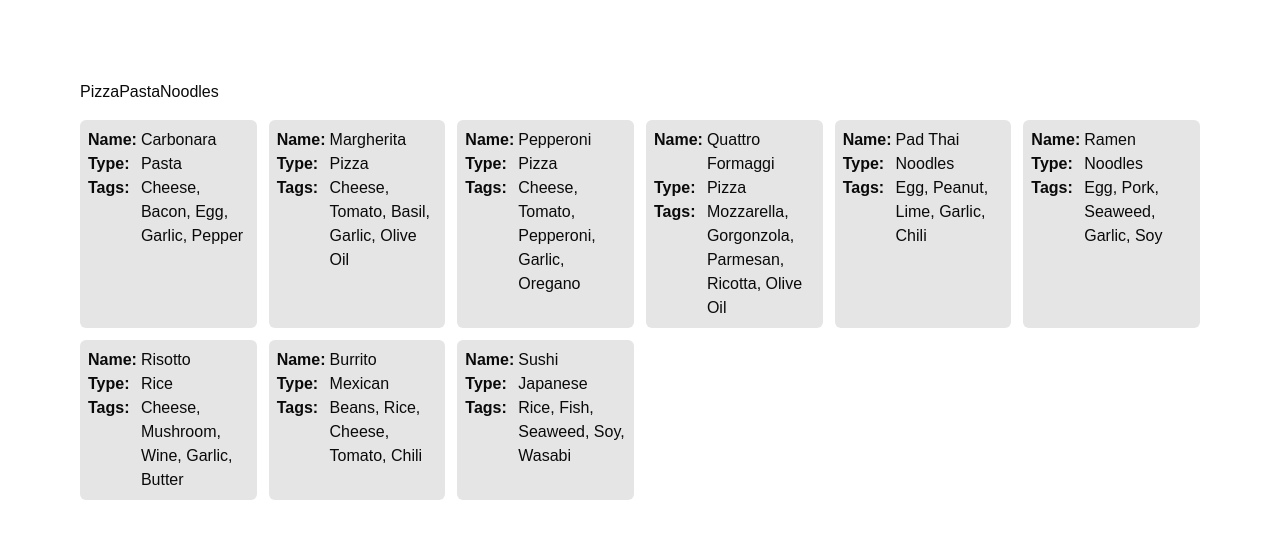
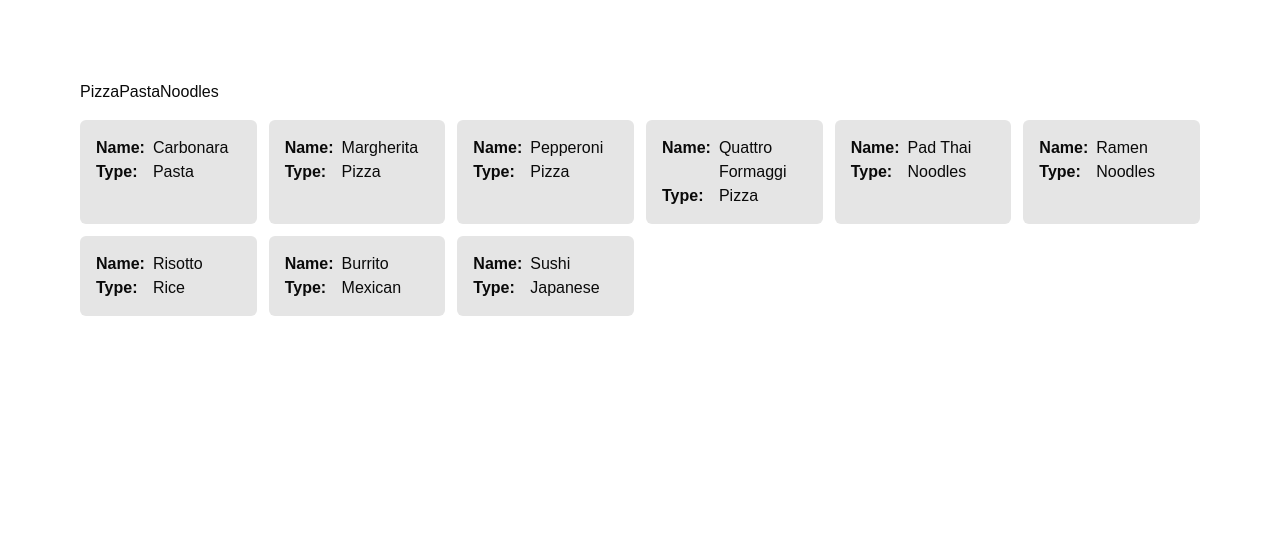
Before and after one commit to RaphaelHoepsWhy/filters, a Next.js app: page /en in a window 1280 px wide. Shown: the top 538 px of the page. Built offline with nearby package versions, Linux system fonts and the light colour scheme.

Commit message:
feat: filter

```diff
--- a/app/[locale]/components/Dish.tsx
+++ b/app/[locale]/components/Dish.tsx
@@ -8,14 +8,12 @@ type Props = {
 
 export default function Dish({ dish }: Props) {
   return (
-    <div key={dish.name} className="rounded-md bg-neutral-200 p-2">
-      <div className="grid grid-cols-[auto,1fr] gap-x-1">
+    <div key={dish.name} className="rounded-md bg-neutral-200 p-4">
+      <div className="grid grid-cols-[auto,1fr] gap-x-2">
         <div className="font-bold">Name:</div>
         <div> {dish.name} </div>
         <div className="font-bold">Type:</div>
         <div> {dish.type} </div>
-        <div className="font-bold">Tags:</div>
-        <div> {dish.tags.join(", ")}</div>
       </div>
     </div>
   )
--- a/app/[locale]/components/Dishes.tsx
+++ b/app/[locale]/components/Dishes.tsx
@@ -1,17 +1,18 @@
 import React from "react"
 import { getDishes } from "../actions"
 import Dish from "./Dish"
+import { cn } from "@/lib/utils"
 
 type Props = {
   className?: string
   type?: string
 }
 
-export default async function Dishes({ type }: Props) {
+export default async function Dishes({ type, className }: Props) {
   const dishes = await getDishes({ type })
 
   return (
-    <div className="grid w-full grid-cols-6 gap-3">
+    <div className={cn("grid w-full grid-cols-6 gap-3", className)}>
       {dishes.map((dish) => (
         <Dish key={dish.name} dish={dish} />
       ))}
--- a/app/[locale]/data.ts
+++ b/app/[locale]/data.ts
@@ -1,53 +1,43 @@
 export type DishData = {
   name: string
   type: string
-  tags: string[]
 }
 
 export const DISHES: DishData[] = [
   {
     name: "Carbonara",
     type: "Pasta",
-    tags: ["Cheese", "Bacon", "Egg", "Garlic", "Pepper"],
   },
   {
     name: "Margherita",
     type: "Pizza",
-    tags: ["Cheese", "Tomato", "Basil", "Garlic", "Olive Oil"],
   },
   {
     name: "Pepperoni",
     type: "Pizza",
-    tags: ["Cheese", "Tomato", "Pepperoni", "Garlic", "Oregano"],
   },
   {
     name: "Quattro Formaggi",
     type: "Pizza",
-    tags: ["Mozzarella", "Gorgonzola", "Parmesan", "Ricotta", "Olive Oil"],
   },
   {
     name: "Pad Thai",
     type: "Noodles",
-    tags: ["Egg", "Peanut", "Lime", "Garlic", "Chili"],
   },
   {
     name: "Ramen",
     type: "Noodles",
-    tags: ["Egg", "Pork", "Seaweed", "Garlic", "Soy"],
   },
   {
     name: "Risotto",
     type: "Rice",
-    tags: ["Cheese", "Mushroom", "Wine", "Garlic", "Butter"],
   },
   {
     name: "Burrito",
     type: "Mexican",
-    tags: ["Beans", "Rice", "Cheese", "Tomato", "Chili"],
   },
   {
     name: "Sushi",
     type: "Japanese",
-    tags: ["Rice", "Fish", "Seaweed", "Soy", "Wasabi"],
   },
 ]
--- a/app/[locale]/page.tsx
+++ b/app/[locale]/page.tsx
@@ -15,10 +15,13 @@ export default async function Home(props: Params) {
   const { type } = await props.searchParams
 
   return (
-    <div className="flex flex-col items-start gap-4 has-[[data-pending]]:opacity-50">
+    <div className="group flex flex-col items-start gap-4">
       <Filters />
       <Suspense fallback={<DishesSkeleton />}>
-        <Dishes type={type} />
+        <Dishes
+          type={type}
+          className="group-has-[[data-pending]]:animate-pulse group-has-[[data-pending]]:opacity-70"
+        />
       </Suspense>
     </div>
   )
--- a/app/[locale]/skeletons/DishSkeleton.tsx
+++ b/app/[locale]/skeletons/DishSkeleton.tsx
@@ -2,11 +2,10 @@ import React from "react"
 
 export default function DishSkeleton() {
   return (
-    <div className="animate-pulse rounded-md border bg-neutral-200 p-2">
+    <div className="animate-pulse rounded-md border bg-neutral-200 p-4">
       <div className="flex flex-col gap-2">
-        <div className="h-6 w-1/2 rounded-sm bg-neutral-50" />
-        <div className="h-6 rounded-sm bg-neutral-50" />
-        <div className="h-6 rounded-sm bg-neutral-50" />
+        <div className="h-6 w-3/4 rounded-sm bg-neutral-50" />
+        <div className="h-6 w-full rounded-sm bg-neutral-50" />
       </div>
     </div>
   )
```
